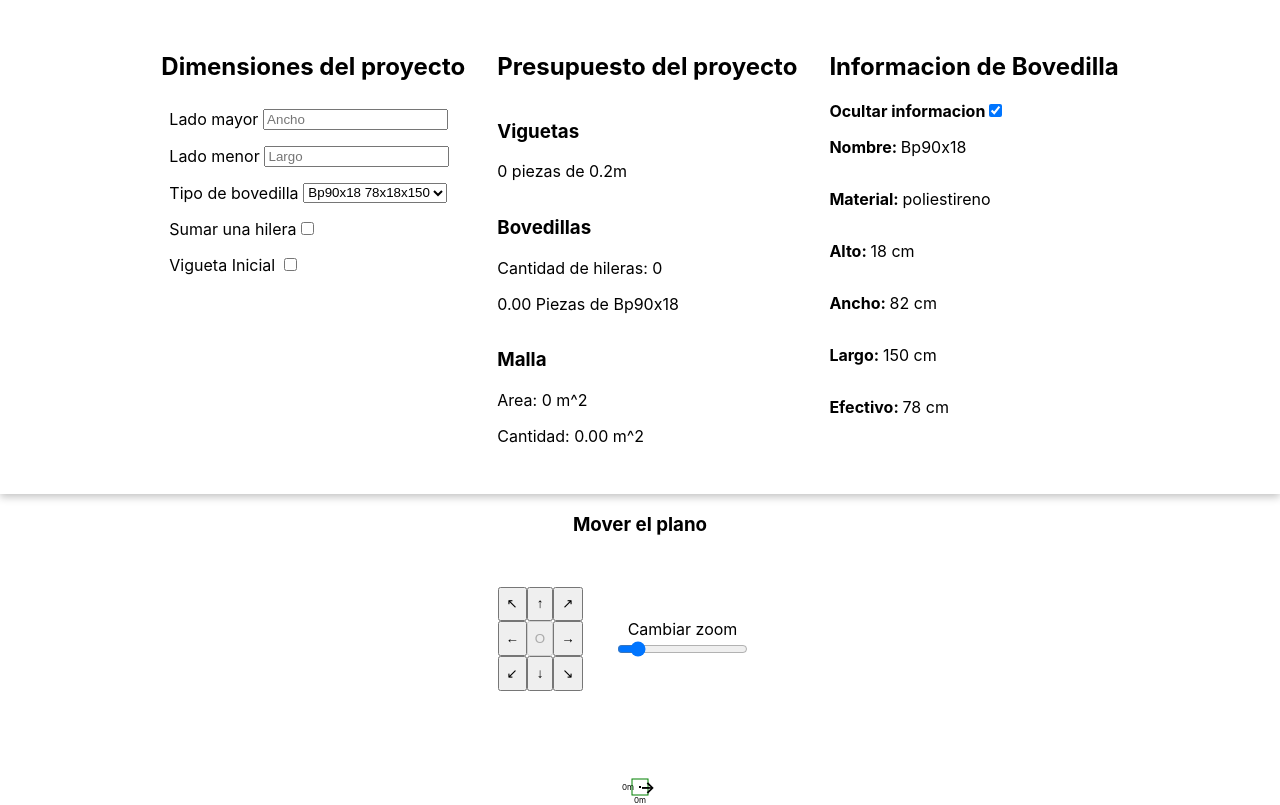
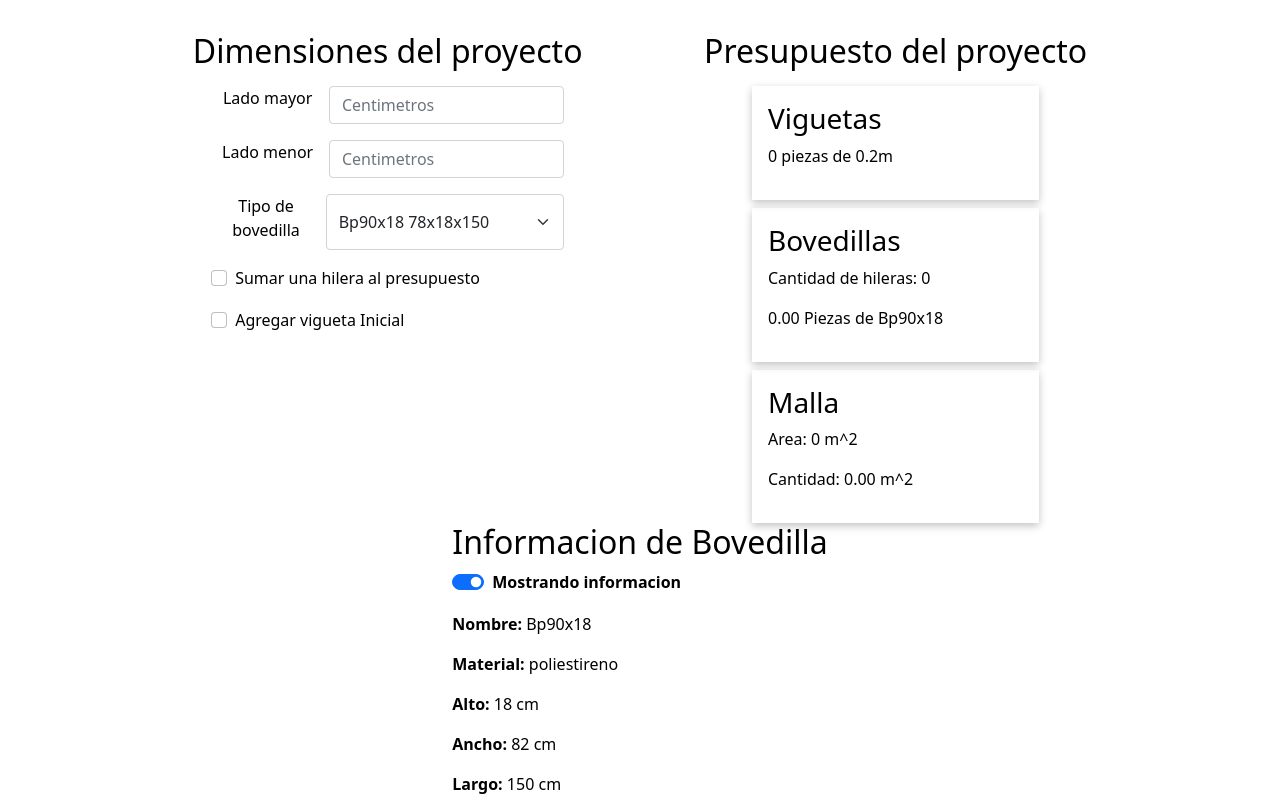
Before and after one commit to CarlosCr18/viguetas, a React (Create React App) app: page / in a window 1280 px wide. Shown: the top 805 px of the page. Built offline with nearby package versions, Linux system fonts and the light colour scheme.

Commit message:
rediseno

```diff
--- a/src/App.css
+++ b/src/App.css
@@ -25,7 +25,6 @@ body {
 
 .App-header {
   width: 100%;
-  max-width: 100%;
   display: flex;
   padding: 2rem;
   flex-direction: row;
@@ -33,21 +32,26 @@ body {
   flex-wrap: wrap;
   justify-content: center;
   color: black;
-  gap: 2rem;
+  gap: 10%;
   box-shadow: rgba(0, 0, 0, 0.24) 0px 3px 8px;
 }
 
 .inputsContainer {
   display: grid;
   place-content: center;
-  place-items: flex-start;
+  place-items: center;
 }
 
 .inputsDiv {
   display: flex;
   justify-content: flex-start;
+  width: 100%;
   gap: 0.3rem;
   padding: 0.5rem;
+}
+
+.labelInput {
+  width: 50%;
 }
 
 .viguetasContainer {
@@ -91,7 +95,8 @@ body {
   display: flex;
   flex-direction: column;
   align-self: start;
-  align-items: flex-start;
+  align-items: center;
+  gap: 0.5rem;
 }
 
 .Appvigueta {
@@ -114,22 +119,28 @@ body {
 }
 .InformacionMaterialContainer {
   text-align: start;
+  padding: 1rem;
+  width: 75%;
+  box-shadow: rgba(0, 0, 0, 0.24) 0px 3px 8px;
 }
 
 .controlesDePlanoContainer {
+  width: 100vw;
   padding: 2rem;
   display: flex;
   flex-direction: row-reverse;
+  align-items: center;
+  justify-content: center;
+  gap: 3rem;
 }
 
 .sliderContainer {
-  padding: 2rem;
-  width: min(90%, 30rem);
   display: flex;
   flex-direction: column;
 }
 .botonesContainer {
   max-width: 8rem;
+  z-index: 5 !important;
   display: grid;
   grid-template-columns: repeat(3, 1fr);
   grid-template-rows: repeat(3, 1fr);
@@ -138,6 +149,9 @@ body {
 @media (max-width: 815px) {
   .App-header {
     display: grid;
+    gap: 2rem;
+    place-content: center;
+    place-items: center;
   }
   .Appvigueta {
     max-width: 90%;
--- a/src/App.tsx
+++ b/src/App.tsx
@@ -1,5 +1,6 @@
 import React from "react";
 import "./App.css";
+import "bootstrap/dist/css/bootstrap.css";
 import Vigueta from "./vigueta";
 import FormDeViguetas from "./form";
 import Informacion from "./informacion";
--- a/src/controlesDePlano.tsx
+++ b/src/controlesDePlano.tsx
@@ -36,7 +36,7 @@ const ControlesDePlano: React.FC = () => {
               setValorX(valorX - 10);
             }}
           >
-            ↖
+            🢄
           </Button>
           <Button
             variant="outline-success"
@@ -45,7 +45,7 @@ const ControlesDePlano: React.FC = () => {
               setValorY(valorY - 10);
             }}
           >
-            ↑
+            🢁
           </Button>
           <Button
             variant="outline-success"
@@ -55,7 +55,7 @@ const ControlesDePlano: React.FC = () => {
               setValorX(valorX + 10);
             }}
           >
-            ↗
+            🢅
           </Button>
           <Button
             variant="outline-success"
@@ -64,10 +64,10 @@ const ControlesDePlano: React.FC = () => {
               setValorX(valorX - 10);
             }}
           >
-            ←
+            🢀
           </Button>
-          <Button variant="secondary" size="lg" disabled>
-            O
+          <Button className="bg-success" variant="secondary" size="lg" disabled>
+            {" "}
           </Button>
           <Button
             variant="outline-success"
@@ -76,7 +76,7 @@ const ControlesDePlano: React.FC = () => {
               setValorX(valorX + 10);
             }}
           >
-            →
+            🢂
           </Button>
           <Button
             variant="outline-success"
@@ -86,7 +86,7 @@ const ControlesDePlano: React.FC = () => {
               setValorX(valorX - 10);
             }}
           >
-            ↙
+            🢇
           </Button>
           <Button
             variant="outline-success"
@@ -95,7 +95,7 @@ const ControlesDePlano: React.FC = () => {
               setValorY(valorY + 10);
             }}
           >
-            ↓
+            🢃
           </Button>
           <Button
             variant="outline-success"
@@ -105,7 +105,7 @@ const ControlesDePlano: React.FC = () => {
               setValorX(valorX + 10);
             }}
           >
-            ↘
+            🢆
           </Button>
         </div>
       </div>
--- a/src/form.tsx
+++ b/src/form.tsx
@@ -95,32 +95,32 @@ const FormDeViguetas: React.FC<Props> = ({
   ];
 
   return (
-    <Form className="inputsContainer">
+    <Form>
       <h2>Dimensiones del proyecto</h2>
+      <div className="inputsContainer">
         <div className="inputsDiv">
-        <Form.Label>Lado mayor</Form.Label>
+          <Form.Label className="labelInput">Lado mayor</Form.Label>
           <Form.Control
             type="number"
-          placeholder="Ancho"
+            placeholder="Centimetros"
             onChange={({ target }) => {
               setAncho(parseInt(target.value));
             }}
           ></Form.Control>
         </div>
         <div className="inputsDiv">
-        <Form.Label>Lado menor</Form.Label>
+          <Form.Label className="labelInput">Lado menor</Form.Label>
           <Form.Control
             type="number"
-          placeholder="Largo"
+            placeholder="Centimetros"
             onChange={({ target }) => {
               setLargo(parseInt(target.value));
             }}
           ></Form.Control>
         </div>
         <div className="inputsDiv">
-        <Form.Label>Tipo de bovedilla</Form.Label>
+          <Form.Label className="labelInput">Tipo de bovedilla</Form.Label>
           <Form.Select
-          size="lg"
             onChange={({ target }: any) => {
               setTipoDeBovedilla(arrayDeTipoDeBovedilla[target.value]);
             }}
@@ -131,9 +131,8 @@ const FormDeViguetas: React.FC<Props> = ({
           </Form.Select>
         </div>
         <div className="inputsDiv">
-        <Form.Label htmlFor="cantidadDeHilerasCheckbox">
-          Sumar una hilera
-          <input
+          <Form.Check
+            label="Sumar una hilera al presupuesto"
             id="cantidadDeHilerasCheckbox"
             type="checkbox"
             onChange={({ target }) => {
@@ -142,11 +141,10 @@ const FormDeViguetas: React.FC<Props> = ({
                 : setCantidadDeHileras(cantidadDeViguetas);
             }}
           />
-        </Form.Label>
         </div>
         <div className="inputsDiv">
-        <Form.Label htmlFor="viguetaInicial">Vigueta Inicial</Form.Label>
           <Form.Check
+            label="Agregar vigueta Inicial"
             id="viguetaInicial"
             type="checkbox"
             onChange={({ target }) => {
@@ -154,6 +152,7 @@ const FormDeViguetas: React.FC<Props> = ({
             }}
           />
         </div>
+      </div>
     </Form>
   );
 };
--- a/src/informacionDeBovedilla.tsx
+++ b/src/informacionDeBovedilla.tsx
@@ -1,4 +1,5 @@
 import React from "react";
+import { Form } from "react-bootstrap";
 
 export interface TipoDeBovedilla {
   nombre: string;
@@ -18,21 +19,23 @@ const InformacionDeBovedilla: React.FC<Props> = ({
   return (
     <div className="tipoDeBovedillaInformacion">
       <h2>Informacion de Bovedilla</h2>
-      <label htmlFor="tipoDeBovedillaInformacionShow">
-        {mostrarInformacion ? (
-          <strong>Ocultar informacion</strong>
+
+      <Form.Check
+        checked={mostrarInformacion}
+        label={
+          mostrarInformacion ? (
+            <strong>Mostrando informacion</strong>
           ) : (
-          <strong>Mostrar informacion</strong>
-        )}
-        <input
-          checked={mostrarInformacion}
-          type="checkbox"
+            <strong>Ocultando informacion</strong>
+          )
+        }
+        type="switch"
         id="tipoDeBovedillaInformacionShow"
         onChange={({ target }) => {
           setMostrarInformacion(target.checked);
         }}
       />
-      </label>
+      <p> </p>
       {mostrarInformacion ? (
         <>
           <p>
```
Lines whose indentation alone changed are shown as unchanged.
